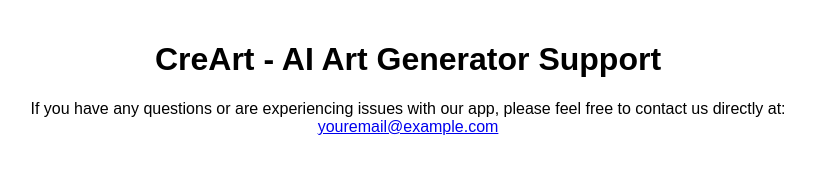
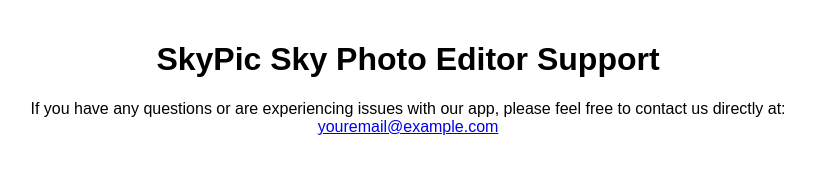
Before and after one commit to waitos/skypic, a plain HTML site: page support.html in a window 1280 px wide. Shown: the whole page, without its empty margins (232-1047 px from the left). Drawn offline with Linux system fonts and the light colour scheme.

Commit message:
Update support.html

```diff
--- a/support.html
+++ b/support.html
@@ -3,7 +3,7 @@
 <head>
     <meta charset="UTF-8">
     <meta name="viewport" content="width=device-width, initial-scale=1.0">
-    <title>CreArt Support Page</title>
+    <title>SkyPic Support Page</title>
     <style>
         body {
             font-family: Arial, sans-serif;
@@ -15,7 +15,7 @@
     </style>
 </head>
 <body>
-    <h1>CreArt - AI Art Generator Support</h1>
+    <h1>SkyPic Sky Photo Editor Support</h1>
     <p>If you have any questions or are experiencing issues with our app, please feel free to contact us directly at: <a href="mailto:waitosapps@gmail.com">youremail@example.com</a></p>
 </body>
 </html>
```
